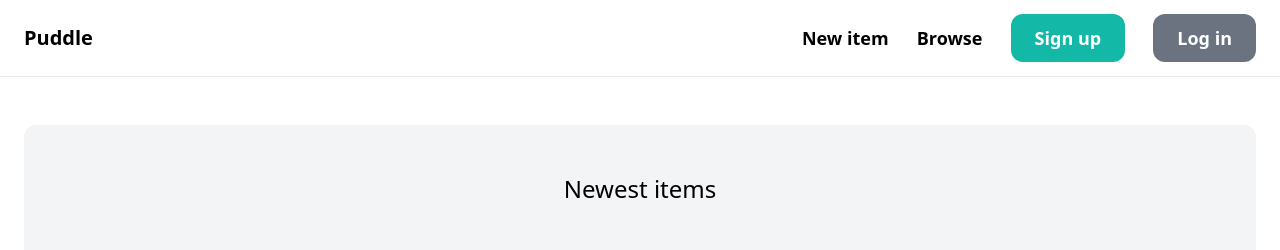
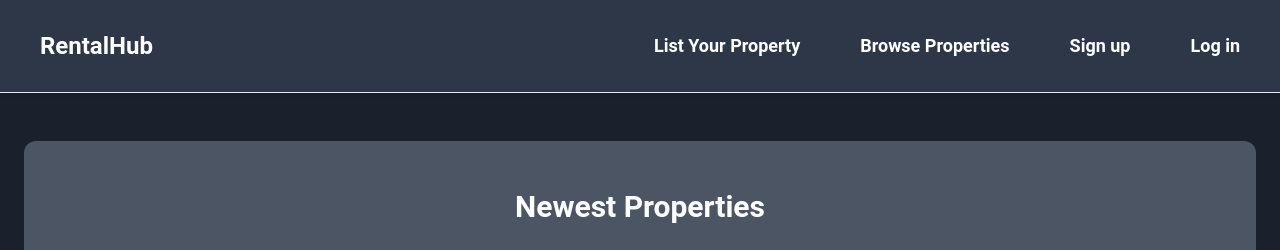
Before and after one commit to Aerin2805/SHAKti, a Django app: page / in a window 1280 px wide. Shown: the top 250 px of the page. Run offline with Django 5.2, Linux system fonts and the light colour scheme; data comes from the database, SQL or seed files in the repository; both versions use the stored data as it was after the commit; some libraries are stand-ins or nearby versions.

Commit message:
website CSS updated ✅

```diff
--- a/puddle/core/templates/core/base.html
+++ b/puddle/core/templates/core/base.html
@@ -1,55 +1,142 @@
 <!DOCTYPE html>
 <html lang="en">
-<head>
-    <meta charset="UTF-8">
-    <meta name="viewport" content="width=device-width, initial-scale=1.0">
-    <script src="https://cdn.tailwindcss.com"></script>
-    <title>{% block title %}{% endblock %} | Puddle</title>
-</head>
-<body>
+  <head>
+    <meta charset="UTF-8" />
+    <meta name="viewport" content="width=device-width, initial-scale=1.0" />
+    <title>{% block title %}{% endblock %} | RentalHub</title>
+    <link
+      rel="stylesheet"
+      href="https://cdn.jsdelivr.net/npm/tailwindcss@2.2.19/dist/tailwind.min.css"
+    />
+    <style>
+      body {
+        font-family: "Roboto", sans-serif;
+        background-color: #1a202c; /* Dark background color */
+        color: #cbd5e0; /* Light text color */
+        margin: 0;
+        padding: 0;
+        box-sizing: border-box;
+      }
 
-    <nav class="py-6 px-6 flex justify-between items-center border-b border-gray-200">
-        <a href="/" class="text-xl font-semibold">Puddle</a>
-        <div class="space-x-6">
+      nav {
+        background: #2d3748; /* Darker footer background color */
+        padding: 1rem;
+        display: flex;
+        justify-content: space-between;
+        align-items: center;
+        box-shadow: 0 2px 4px rgba(0, 0, 0, 0.1);
+      }
 
+      .logo {
+        font-size: 1.5rem;
+        font-weight: 700;
+        color: #fff;
+        text-decoration: none;
+      }
 
-            <a href="{% url 'item:new' %}" class="text-lg font-semibold hover:text-gray-500">New item</a>
-            <a href="{% url 'item:items' %}" class="text-lg font-semibold hover:text-gray-500">Browse</a>
+      nav ul {
+        list-style: none;
+        display: flex;
+        gap: 1.5rem;
+      }
 
-            {% if request.user.is_authenticated  %}
-            <a href="{% url 'conversation:inbox' %}" class="text-lg px-6 py-3 font-semibold bg-teal-500 text-white rounded-xl hover:bg-teal-700">Inbox</a>
-            <a href="{% url 'dashboard:index' %}" class="text-lg px-6 py-3 font-semibold bg-gray-500 text-white rounded-xl hover:bg-gray-700">DashBoard</a>
-            {% else %}
-            <a href="{% url 'core:signup' %}" class="text-lg px-6 py-3 font-semibold bg-teal-500 text-white rounded-xl hover:bg-teal-700">Sign up</a>
-            <a href="{% url 'core:login' %}" class="text-lg px-6 py-3 font-semibold bg-gray-500 text-white rounded-xl hover:bg-gray-700">Log in</a>
-            {% endif %}
+      nav a {
+        text-decoration: none;
+        font-weight: 600;
+        padding: 0.5rem 1rem;
+        border-radius: 0.25rem;
+        transition: background-color 0.3s ease, color 0.3s ease,
+          transform 0.2s ease-in-out;
+      }
 
-        </div>
+      nav a:hover {
+        background-color: #4a5568; /* Darker background on hover */
+        color: #fff; /* White text on hover */
+        transform: scale(1.05); /* Slight scale on hover */
+      }
+
+      /* Adjustments for specific links */
+      nav a.new-item,
+      nav a.browse,
+      nav a.dashboard,
+      nav a.inbox {
+        background-color: #2d3748; /* Dark color for all links */
+        color: #fff;
+      }
+
+      footer {
+        background: #2d3748; /* Darker footer background color */
+        color: #fff;
+        padding: 2rem 0;
+        text-align: center;
+      }
+      .nav-link {
+        text-decoration: none;
+        transition: background-color 0.3s ease, color 0.3s ease,
+          transform 0.2s ease-in-out;
+        padding: 0.5rem 1rem;
+        border-radius: 0.25rem;
+        color: #fff;
+      }
+
+      .nav-link:hover {
+        background-color: #4a5568;
+        color: #fff;
+        transform: scale(1.05);
+      }
+    </style>
+  </head>
+  <body>
+    <nav
+      class="py-6 px-6 flex justify-between items-center border-b border-gray-200"
+    >
+      <a href="/" class="logo text-xl font-semibold">RentalHub</a>
+
+      <div class="space-x-6">
+        <a
+          href="{% url 'item:new' %}"
+          class="nav-link text-lg font-semibold new-item"
+          >List Your Property</a
+        >
+        <a
+          href="{% url 'item:items' %}"
+          class="nav-link text-lg font-semibold browse"
+          >Browse Properties</a
+        >
+
+        {% if request.user.is_authenticated %}
+        <a
+          href="{% url 'conversation:inbox' %}"
+          class="nav-link text-lg px-6 py-3 font-semibold inbox"
+          >Inbox</a
+        >
+        <a
+          href="{% url 'dashboard:index' %}"
+          class="nav-link text-lg px-6 py-3 font-semibold dashboard"
+          >Dashboard</a
+        >
+        {% else %}
+        <a
+          href="{% url 'core:signup' %}"
+          class="nav-link text-lg px-6 py-3 font-semibold new-item"
+          >Sign up</a
+        >
+        <a
+          href="{% url 'core:login' %}"
+          class="nav-link text-lg px-6 py-3 font-semibold browse"
+          >Log in</a
+        >
+        {% endif %}
+      </div>
     </nav>
-    <div class="px-6 py-6">
-        {% block content %}
-        {% endblock%}
-    </div>
 
+    <div class="px-6 py-6">{% block content %} {% endblock%}</div>
 
-    <footer class="py-6 px-6 flex justify-between bg-gray-800">
-        <div class="w-2/3 pr-10">
-            <h3 class="mb-5 font-semibold text-gray-400">About</h3>
-
-
-            <p class="text-lg text-gray-400">Lorem ipsum dolor sit amet, consectetur adipisicing elit. Quis voluptatum quae non optio debitis dignissimos velit nisi omnis tenetur officiis asperiores fugiat at inventore vitae dicta eligendi, deserunt culpa possimus.</p>
-</div>
-            <div class="w-1/3">
-                <h3 class="mb-5 font-semibold text-gray-400">Menu</h3>
-
-                <ul class="space-y-2">
-                    <li><a href="#" class="text-lg text-teal-500 hover:text-teal-700">About</a></li>
-                    <li><a href="{% url "core:contact" %}" class="text-lg text-teal-500 hover:text-teal-700">Contact</a></li>
-                    <li><a href="#" class="text-lg text-teal-500 hover:text-teal-700">Privacy policy</a></li>
-                    <li><a href="#" class="text-lg text-teal-500 hover:text-teal-700">Term of use</a></li>
-                </ul>
-            </div>
+    <footer>
+      <p class="text-lg">
+        RentalHub - Your destination for renting and listing properties. Connect
+        with sellers and find your ideal rental property.
+      </p>
     </footer>
-
-</body>
+  </body>
 </html>
--- a/puddle/core/templates/core/index.html
+++ b/puddle/core/templates/core/index.html
@@ -1,44 +1,34 @@
 {% extends 'core/base.html' %}
-{% block title %} Welcome {% endblock %}
+{% block title %} Welcome to RentalHub {% endblock %}
+{% block content %}
+<div class="mt-6 px-6 py-12 bg-gray-600 rounded-xl">
+  <h2 class="mb-12 text-3xl font-bold text-center text-white-400 text-white">
+    Newest Properties
+  </h2>
 
-
-{% block content %}
-<div class="mt-6 px-6 py-12 bg-gray-100 rounded-xl">
-  <h2 class="mb-12 text-2xl text-center">Newest items</h2>
-
-  <div class="grid grid-cols-3 gap-3">
+  <div
+    class="grid grid-cols-1 sm:grid-cols-2 md:grid-cols-3 lg:grid-cols-4 gap-8"
+  >
     {% for item in items %}
-
-    <div>
-        <a href="{% url 'item:detail' item.id %}">
-            <div>
-                <img src="{{ item.image.url }}" class="rounded-t-xl" alt="">
-            </div>
-
-            <div class="p-6 bg-white rounded-b-xl">
-                <h2 class="text-2xl">{{ item.name }}</h2>
-                <p class="text-gray-500">Price : {{item.price}}</p>
-            </div>
-        </a>
-    </div>
-    {% endfor %}
-  </div>
-</div>
-<div class="mt-6 px-6 py-12 bg-gray-100 rounded-xl">
-  <h2 class="mb-12 text-2xl text-center">Newest items</h2>
-
-  <div class="grid grid-cols-3 gap-3">
-    {% for category in categories %}
-
-    <div>
-        <a href="#">
-
-            <div class="p-6 bg-white rounded-b-xl">
-                <h2 class="text-2xl">{{ category.name }}</h2>
-                <p class="text-gray-500">{{category.items.count}}</p>
-            </div>
-        </a>
-    </div>
+    <a href="{% url 'item:detail' item.id %}" class="group">
+      <div
+        class="overflow-hidden aspect-w-3 aspect-h-4 bg-gray-600 rounded-lg shadow-md group-hover:shadow-2xl"
+      >
+        <img
+          src="{{ item.image.url }}"
+          class="object-cover w-full h-full"
+          alt="{{ item.name }}"
+        />
+      </div>
+      <div class="mt-4 p-6 bg-gray-900 rounded-b-xl">
+        <h2
+          class="text-xl font-semibold text-gray-300 hover:text-gray-400"
+        >
+          {{ item.name }}
+        </h2>
+        <p class="text-gray-400">Price: {{ item.price }}</p>
+      </div>
+    </a>
     {% endfor %}
   </div>
 </div>
--- a/puddle/item/forms.py
+++ b/puddle/item/forms.py
@@ -1,46 +1,45 @@
 from django import forms
-
 from .models import Item
 
+INPUT_CLASSES = 'w-full py-4 px-6 rounded-xl border bg-gray-900 text-white'
 
-INTPUT_CLASSES = 'w-full py-4 px-6 rounded-xl border'
-class NewItemForm(forms.ModelForm) :
+class NewItemForm(forms.ModelForm):
     class Meta:
         model = Item
-        fields = ('category','name','description','price','image',)
+        fields = ('category', 'name', 'description', 'price', 'image',)
         widgets = {
-        'category' : forms.Select(attrs={
-            'class' : INTPUT_CLASSES
-        }),
-        'name' : forms.TextInput(attrs={
-            'class' : INTPUT_CLASSES
-        }),
-        'price' : forms.TextInput(attrs={
-            'class' : INTPUT_CLASSES
-        }),
-        'description' : forms.Textarea(attrs={
-            'class' : INTPUT_CLASSES
-        }),
-        'image' : forms.FileInput(attrs={
-            'class' : INTPUT_CLASSES
-        })
-    }
+            'category': forms.Select(attrs={
+                'class': INPUT_CLASSES
+            }),
+            'name': forms.TextInput(attrs={
+                'class': INPUT_CLASSES
+            }),
+            'price': forms.TextInput(attrs={
+                'class': INPUT_CLASSES
+            }),
+            'description': forms.Textarea(attrs={
+                'class': f'{INPUT_CLASSES} resize-none',  # Disable textarea resize
+            }),
+            'image': forms.FileInput(attrs={
+                'class': INPUT_CLASSES
+            })
+        }
 
-class EditItemForm(forms.ModelForm) :
+class EditItemForm(forms.ModelForm):
     class Meta:
         model = Item
-        fields = ('name','description','price','image','is_sold')
+        fields = ('name', 'description', 'price', 'image', 'is_sold')
         widgets = {
-        'name' : forms.TextInput(attrs={
-            'class' : INTPUT_CLASSES
-        }),
-        'price' : forms.TextInput(attrs={
-            'class' : INTPUT_CLASSES
-        }),
-        'description' : forms.Textarea(attrs={
-            'class' : INTPUT_CLASSES
-        }),
-        'image' : forms.FileInput(attrs={
-            'class' : INTPUT_CLASSES
-        })
-    }
+            'name': forms.TextInput(attrs={
+                'class': INPUT_CLASSES
+            }),
+            'price': forms.TextInput(attrs={
+                'class': INPUT_CLASSES
+            }),
+            'description': forms.Textarea(attrs={
+                'class': f'{INPUT_CLASSES} resize-none',  # Disable textarea resize
+            }),
+            'image': forms.FileInput(attrs={
+                'class': INPUT_CLASSES
+            })
+        }
```
Also changed, not shown: puddle/conversation/templates/conversation/inbox.html (+12 -12 lines), puddle/dashboard/templates/dashboard/index.html (+13 -37 lines), puddle/item/templates/item/detail.html (+16 -21 lines), puddle/item/templates/item/form.html (+6 -8 lines), puddle/item/templates/item/items.html (+53 -36 lines), puddle/db.sqlite3, puddle/media/item_images/20231218_130143.jpg (added), puddle/media/item_images/20231218_162634_3NEiXKX.jpg (added).
